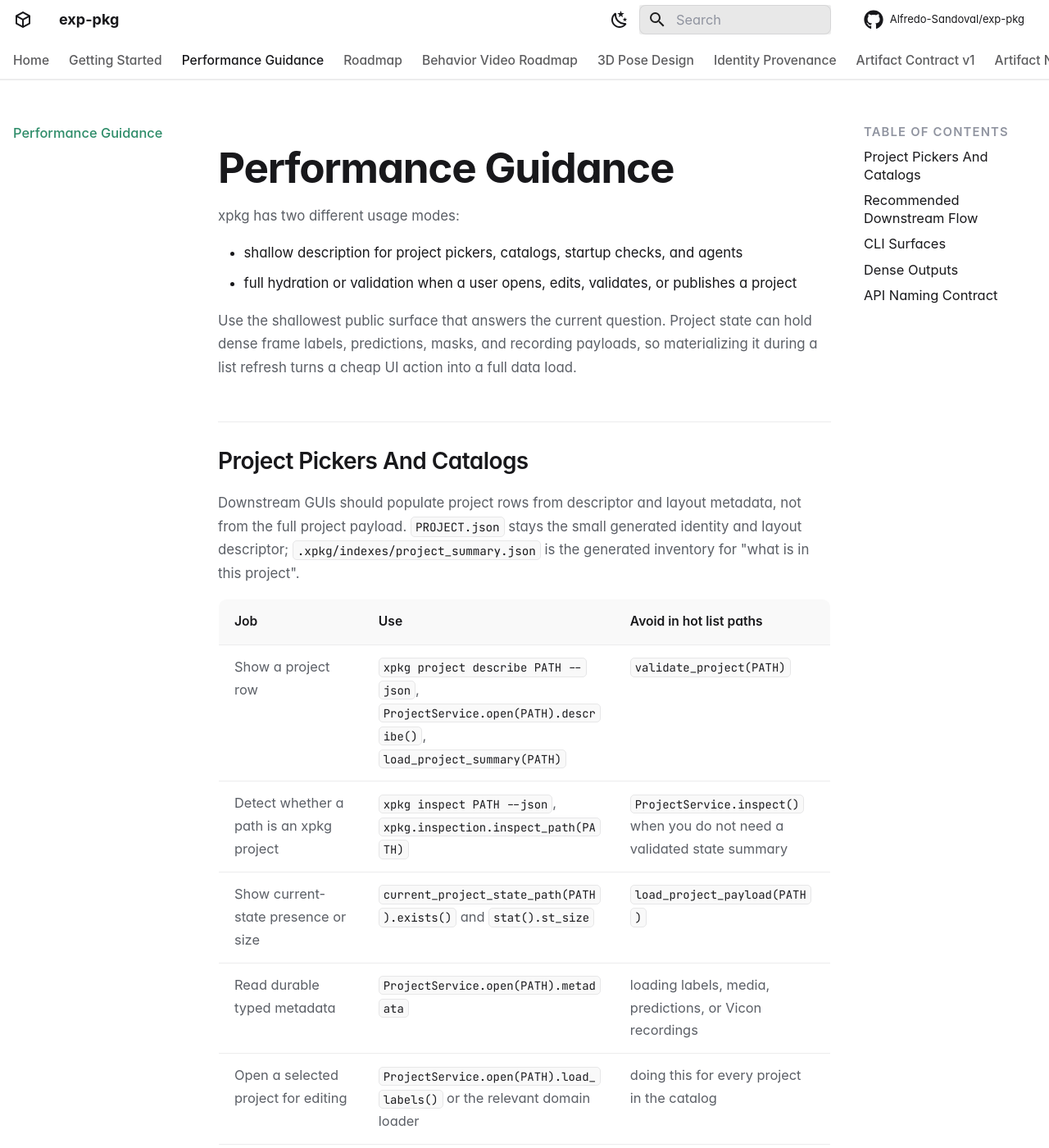
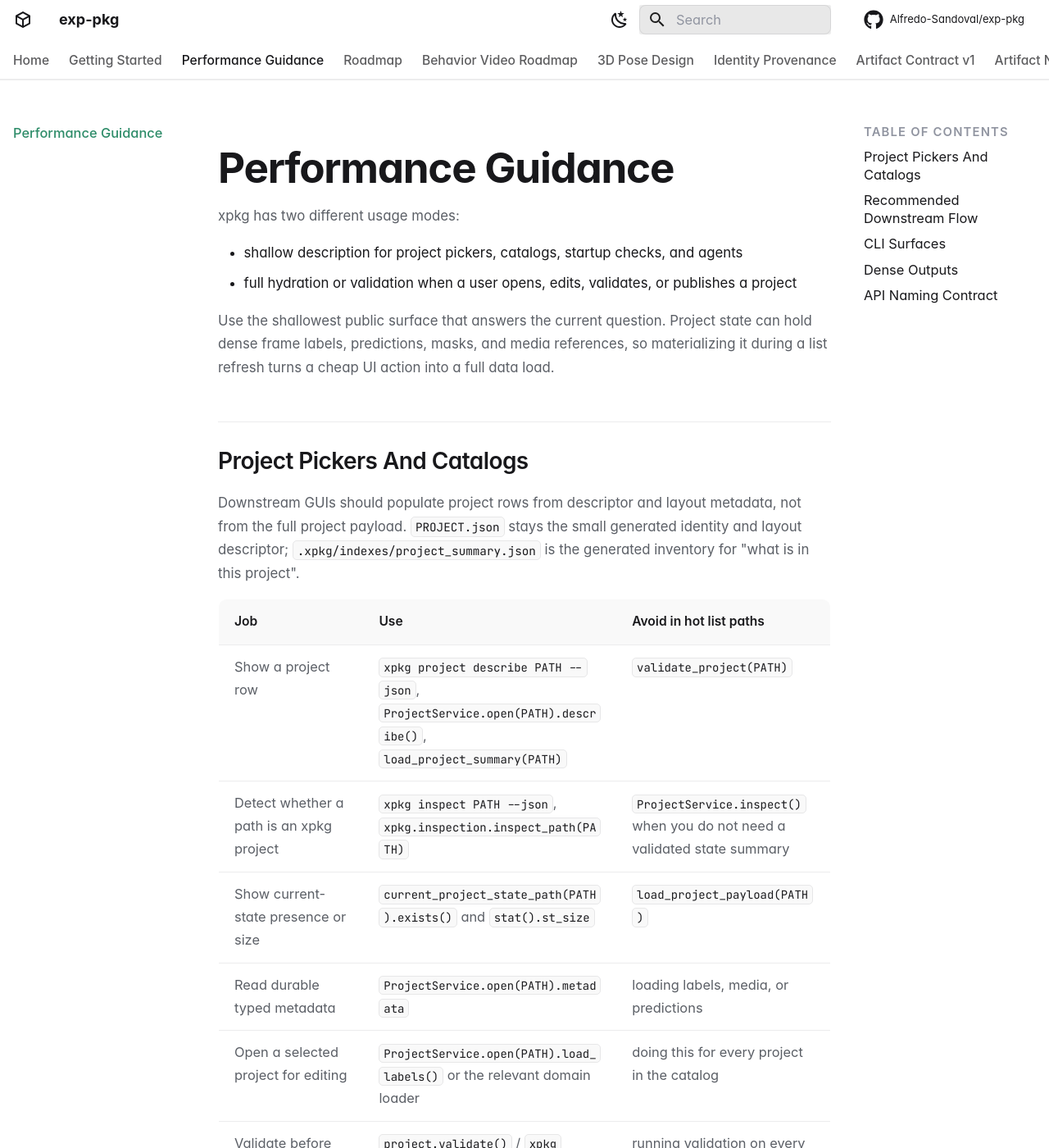
Before and after one commit to Alfredo-Sandoval/exp-pkg, an MkDocs documentation site: the page built from docs/performance.md, in a window 1280 px wide and 1400 px high. Shown: the whole window at 82% size. Built offline with MkDocs 1.6.1 and Material for MkDocs 9.7.7, drawn with Linux system fonts in a browser that asks for light colours; some web fonts are replaced; comment, search, counter and statistics services are not loaded; some of the changed text lies outside the part shown.

Commit message:
Refactor: Remove Vicon-related tests and imports
- Deleted tests related to Vicon recordings, including test files and helper functions.
- Removed references to Vicon in the CLI commands and project service tests.
- Updated the project service to no longer support Vicon import formats.
- Cleaned up associated test cases to ensure they align with the current project structure.

````diff
--- a/docs/performance.md
+++ b/docs/performance.md
@@ -6,7 +6,7 @@ xpkg has two different usage modes:
 - full hydration or validation when a user opens, edits, validates, or publishes a project
 
 Use the shallowest public surface that answers the current question. Project
-state can hold dense frame labels, predictions, masks, and recording payloads,
+state can hold dense frame labels, predictions, masks, and media references,
 so materializing it during a list refresh turns a cheap UI action into a full
 data load.
 
@@ -22,7 +22,7 @@ is the generated inventory for "what is in this project".
 | Show a project row | `xpkg project describe PATH --json`, `ProjectService.open(PATH).describe()`, `load_project_summary(PATH)` | `validate_project(PATH)` |
 | Detect whether a path is an xpkg project | `xpkg inspect PATH --json`, `xpkg.inspection.inspect_path(PATH)` | `ProjectService.inspect()` when you do not need a validated state summary |
 | Show current-state presence or size | `current_project_state_path(PATH).exists()` and `stat().st_size` | `load_project_payload(PATH)` |
-| Read durable typed metadata | `ProjectService.open(PATH).metadata` | loading labels, media, predictions, or Vicon recordings |
+| Read durable typed metadata | `ProjectService.open(PATH).metadata` | loading labels, media, or predictions |
 | Open a selected project for editing | `ProjectService.open(PATH).load_labels()` or the relevant domain loader | doing this for every project in the catalog |
 | Validate before publish or CI | `project.validate()` / `xpkg project validate PATH` | running validation on every startup refresh |
 
@@ -59,7 +59,7 @@ def project_row(project_root: Path) -> dict[str, object]:
 ```
 
 That pattern is intentionally shallow: it does not parse frames, predictions,
-media manifests, masks, or Vicon payloads.
+media manifests or masks.
 
 ## CLI Surfaces
 
````
